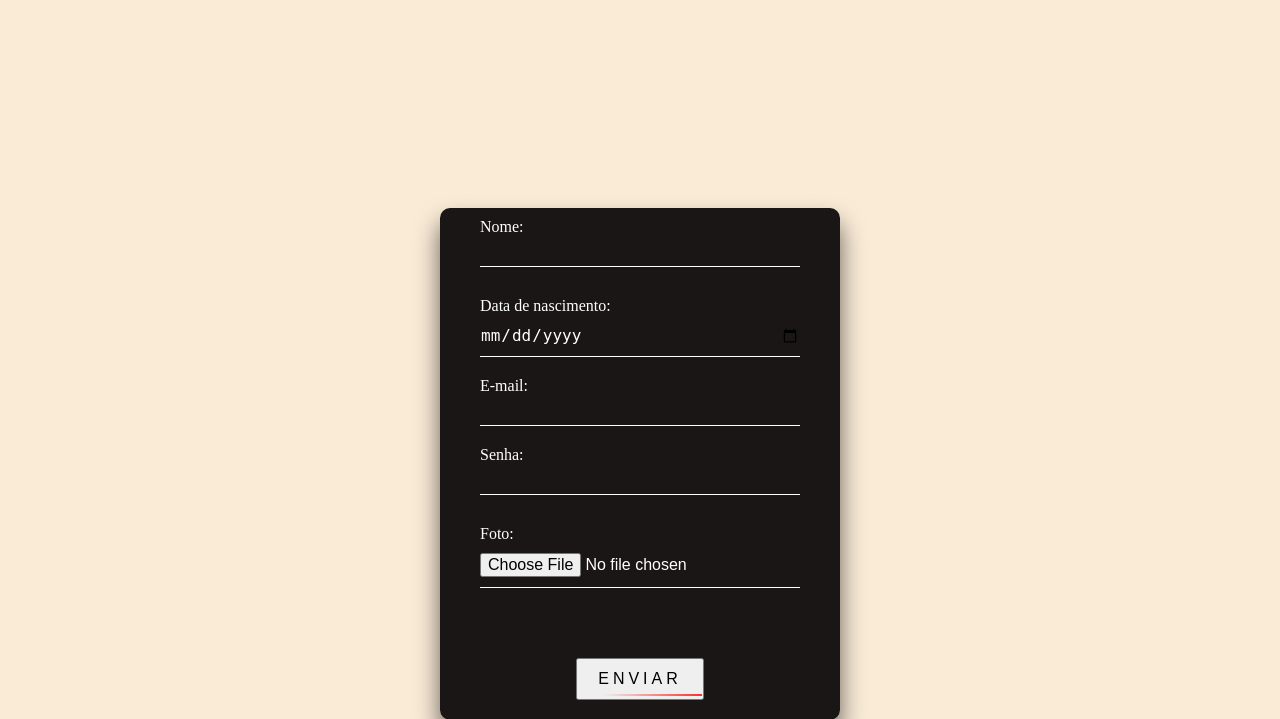
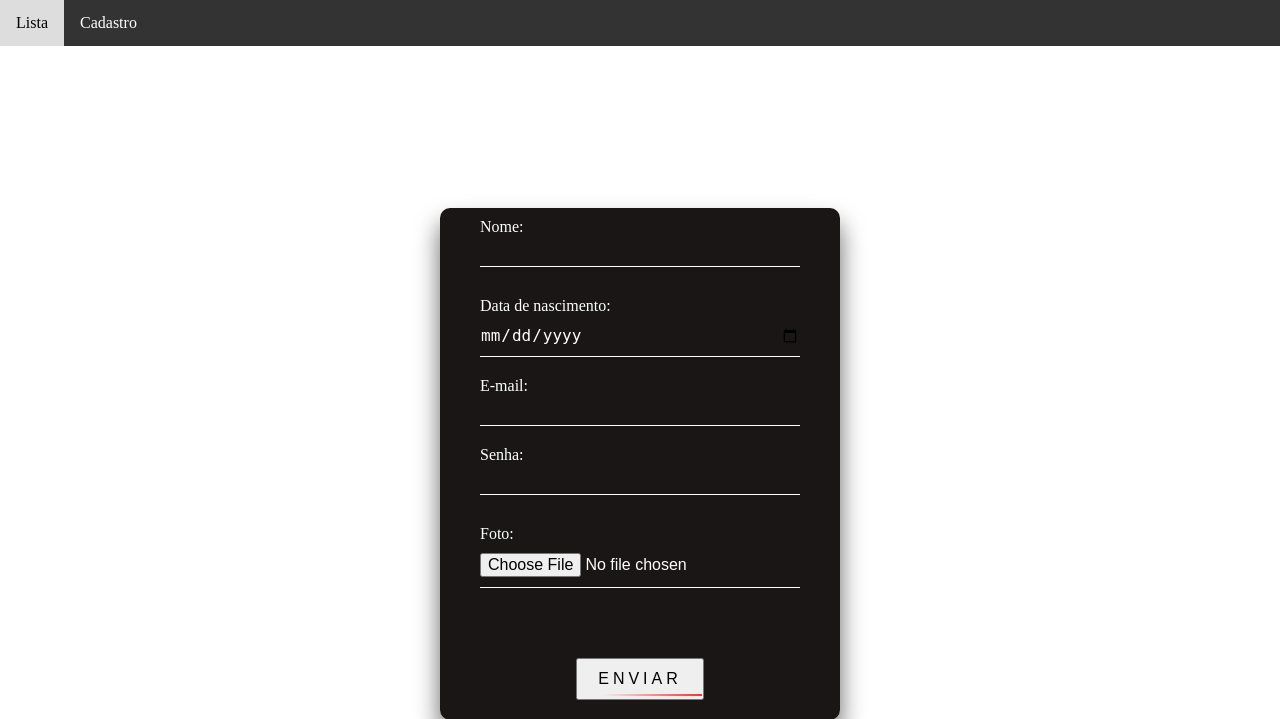
Before and after one commit to Magitheus/forms-php, a PHP site: page / in a window 1280 px wide. Shown: the top 719 px of the page. Run offline with PHP 8.4, Linux system fonts and the light colour scheme.

Commit message:
final commit

```diff
--- a/404.php
+++ /dev/null
@@ -1,3 +0,0 @@
-<?php
-echo "Não encontrado esse usurario";
-?>
--- a/estilocadastro.css
+++ b/estilocadastro.css
@@ -4,7 +4,6 @@ body {
   box-sizing: border-box;
   width: 100dvw;
   height: 100%;
-  background-color: antiquewhite;
 }
 
 .login-box {
--- /dev/null
+++ b/estilonav.css
@@ -0,0 +1,35 @@
+
+body, ul {
+    margin: 0;
+    padding: 0;
+}
+
+
+.navbar {
+    background-color: #333;
+    overflow: hidden;
+}
+
+.navbar ul {
+    list-style-type: none;
+    margin: 0;
+    padding: 0;
+}
+
+.navbar li {
+    float: left;
+}
+
+.navbar a {
+    display: block;
+    text-align: center;
+    padding: 14px 16px;
+    text-decoration: none;
+    color: white;
+}
+
+
+.navbar a:hover {
+    background-color: #ddd;
+    color: black;
+}
--- a/index.php
+++ b/index.php
@@ -19,10 +19,17 @@ $errorsF = $_SESSION['errorsF'] ?? '';
       href="estilocadastro.css"
       media="screen"
     />
+    <link rel="stylesheet" href="estilonav.css">
     <title>Cadastro</title>
 </head>
 
 <body>
+<nav class="navbar">
+        <ul>
+            <li><a href="./lista-usuario.php">Lista</a></li>
+            <li><a href="./index.php">Cadastro</a></li>
+        </ul>
+    </nav>
 <div class="login-box">
     <form action="./server/cadastrar.php" method="post" enctype="multipart/form-data">
         <div class="user-box">
```
Also changed, not shown: detalhes.php (+18 -6 lines), lista-usuario.php (+7 -0 lines), img/08ffcb128807fcb46e23fa38958dc074.jpg (added), img/56735208682676dbf6866ca71d52898c.png (added).
